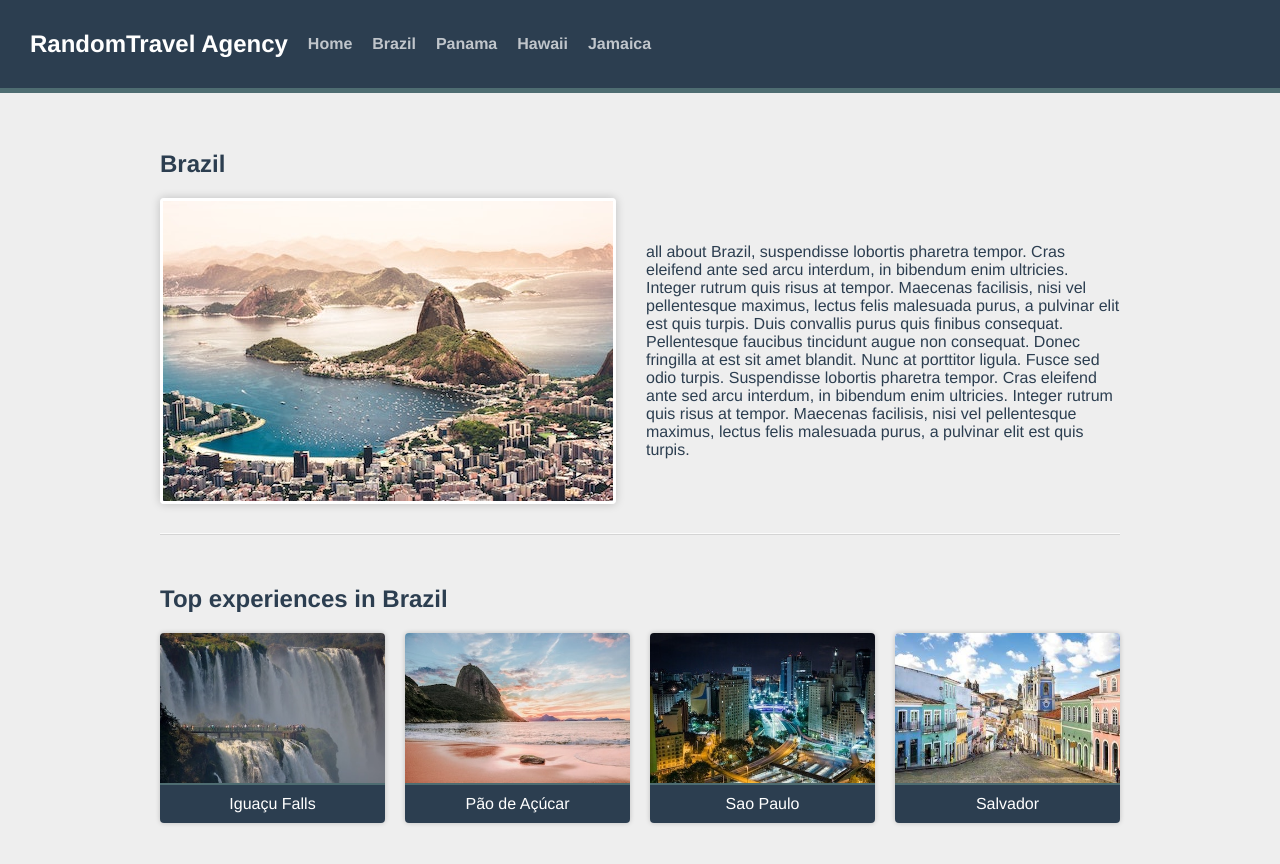
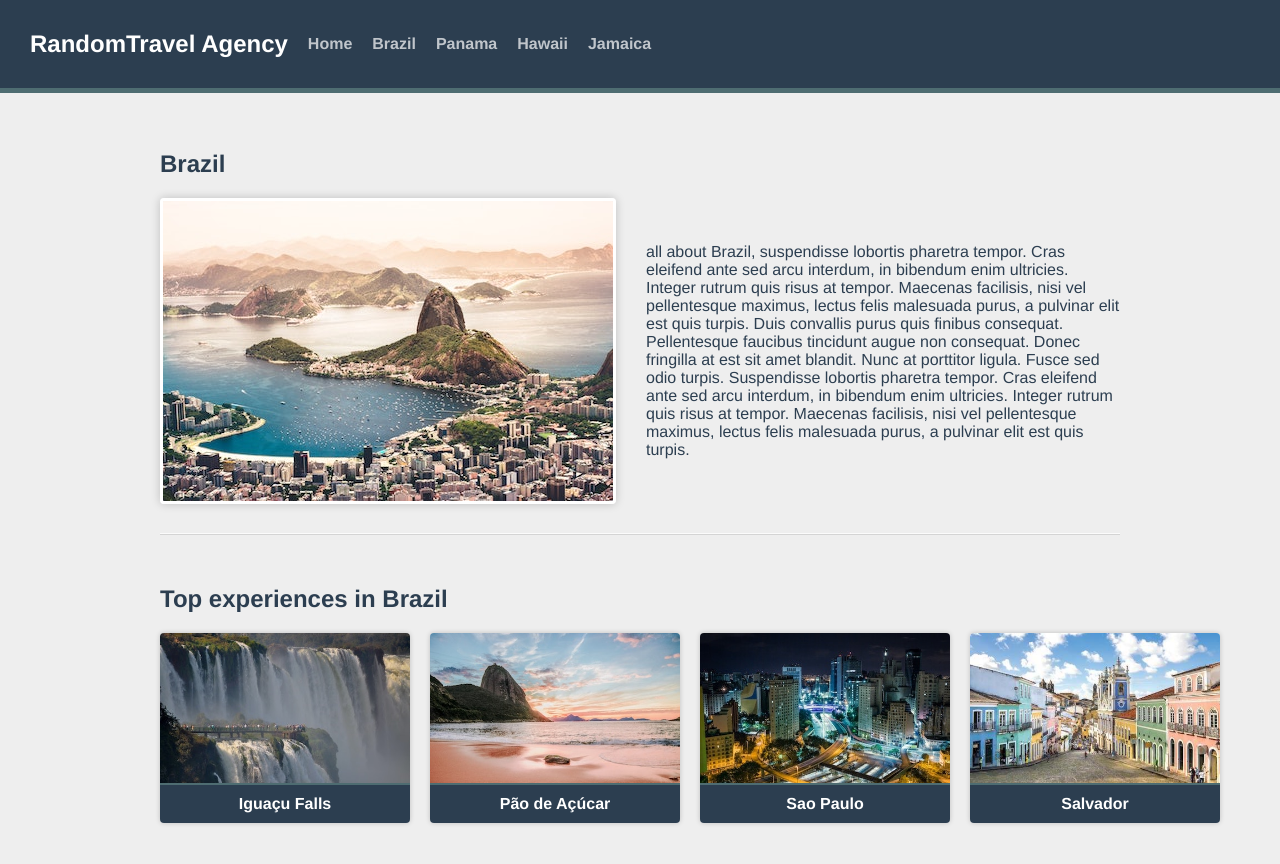
Before and after one commit to neve99/template-vite-vue-project, a Vue app: page /destination/1/1 in a window 1280 px wide. Shown: the top 864 px of the page. Built offline with nearby package versions, Linux system fonts and the light colour scheme.

Commit message:
route experience cards and experience router

```diff
--- a/src/router/index.js
+++ b/src/router/index.js
@@ -5,9 +5,17 @@ const routes = [
   { path: '/', name: 'Home', component: Home },
   {
     path: '/destination/:id/:slug',
-    name: 'destination.show', component: () => import('@/views/DestinationShow.vue'),
-    props: route => ({ id: parseInt(route.params.id) })
+    name: 'destination.show',
+    component: () => import('@/views/DestinationShow.vue'),
+    props: route => ({ ...route.params, id: parseInt(route.params.id) })
+  },
+  {
+    path: '/destination/:id/:slug/:experienceSlug',
+    name: 'experience.show',
+    component: () => import('@/views/ExperienceShow.vue'),
+    props: route => ({ ...route.params, id: parseInt(route.params.id) })
   }
+
 ]
 const router = createRouter({
   history: createWebHistory(),
--- a/src/views/DestinationShow.vue
+++ b/src/views/DestinationShow.vue
@@ -9,13 +9,17 @@
 
   <section class="experiences">
     <h2>Top experiences in {{ destination.name }}</h2>
-    <div class="cards">
-      <ExperienceCard
+      <div class="cards">
+        <router-link
         v-for="experience in destination.experiences"
         :key="experience.slug"
-        :experience="experience"
-      />
-  </div>
+        :to="{ name: 'experience.show', params: { id: destination.id, experienceSlug: experience.slug } }"
+        >
+          <ExperienceCard :experience="experience"/>
+        </router-link>
+      </div>
+
+
   </section>
 </template>
 
--- /dev/null
+++ b/src/views/ExperienceShow.vue
@@ -0,0 +1,33 @@
+<script setup>
+import sourceData from '@/data.json'
+import { computed } from 'vue';
+const props = defineProps({
+  id: {
+    type: Number,
+    required: true
+  },
+  experienceSlug: {
+    type: String,
+    required: true
+  }
+})
+
+const  destination= computed( () => {
+  return sourceData.destinations.find(destination => destination.id === props.id)
+})
+
+const experience = computed(() => {
+  return destination.value.experiences.find(experience => experience.slug === props.experienceSlug)
+})
+
+
+</script>
+
+
+<template>
+  <section>
+    <h1>{{experience.name}}</h1>
+    <img :src="`/images/${experience.image}`" :alt="experience.name" />
+    <p> {{ experience.description }}</p>
+</section>
+</template>
```
